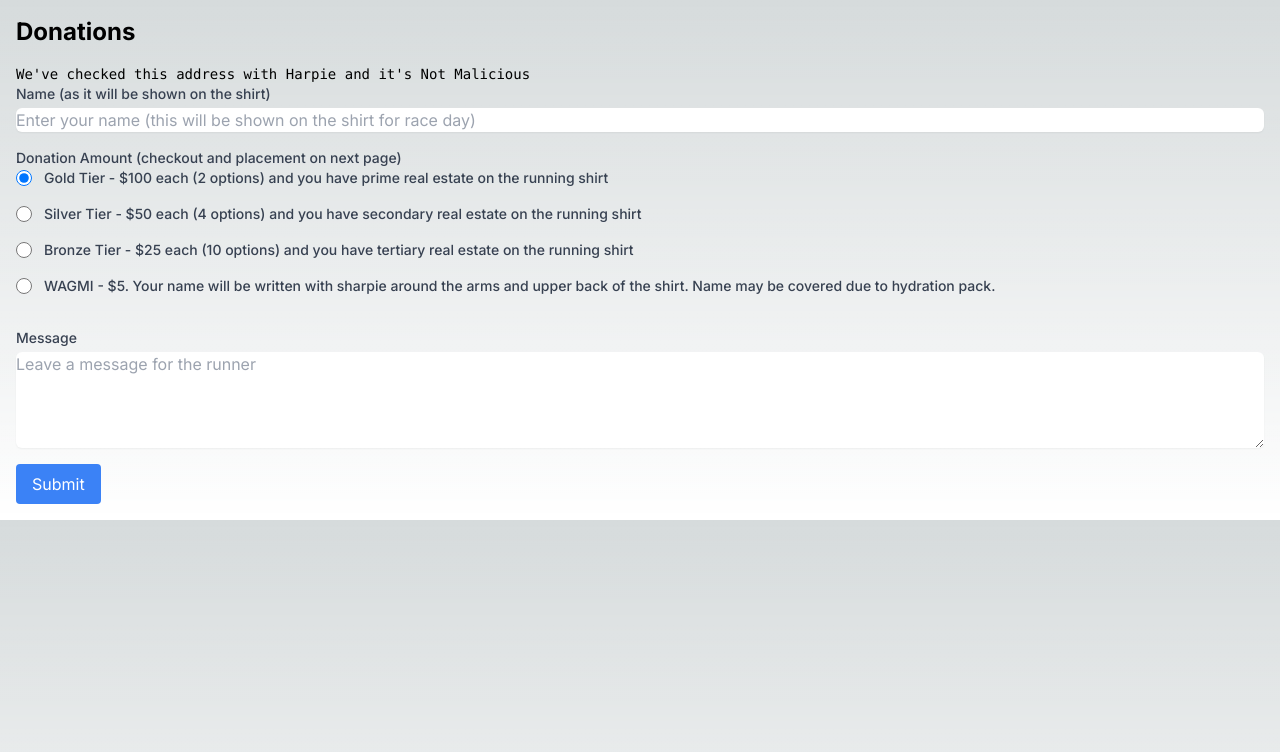
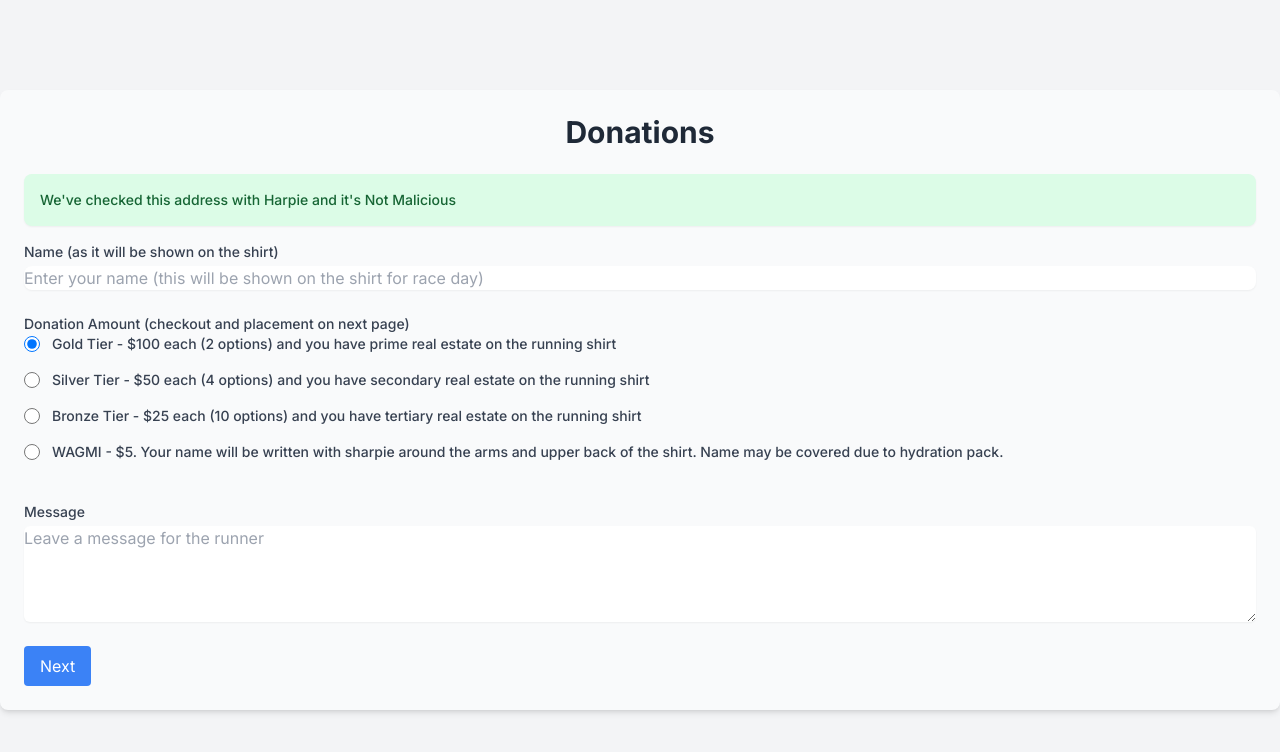
Before and after one commit to finessevanes/ethdenver2024, a Next.js app: page /donations in a window 1280 px wide. Shown: the top 752 px of the page. Built offline with nearby package versions, Linux system fonts and the light colour scheme; no server answers.

Commit message:
cuter ui for donations

```diff
--- a/src/app/donations/page.tsx
+++ b/src/app/donations/page.tsx
@@ -67,14 +67,23 @@ export default function Donations() {
   }, []);
 
   return (
-    <div className='container mx-auto p-4'>
-      <h1 className='text-2xl font-bold mb-4'>Donations</h1>
-      <div className='z-10 max-w-5xl w-full items-center justify-between font-mono text-sm lg:flex'>
-        {" We've checked this address with Harpie and it's "}
+    <div className='flex items-center justify-center min-h-screen bg-gray-100'>
+      <div className='container mx-auto p-6 bg-gray-50 rounded-lg shadow-md'>
+        <h1 className='text-3xl font-bold text-center text-gray-800 mb-6'>
+          Donations
+        </h1>
+        <div
+          className={`p-4 mb-4 text-sm font-medium rounded-lg shadow-sm ${
+            isMalicious
+              ? "bg-red-100 text-red-800"
+              : "bg-green-100 text-green-800"
+          }`}
+        >
+          {"We've checked this address with Harpie and it's "}
           {isMalicious ? "Malicious" : "Not Malicious"}
         </div>
-      <form onSubmit={handleSubmit}>
-        <div className='mb-4'>
+        <form onSubmit={handleSubmit} className='space-y-6'>
+          <div>
             <label
               htmlFor='name'
               className='block text-sm font-medium text-gray-700'
@@ -88,7 +97,7 @@ export default function Donations() {
               value={formData.name}
               onChange={handleInputChange}
               placeholder='Enter your name (this will be shown on the shirt for race day)'
-            className='mt-1 block w-full text-black rounded-md border-gray-300 shadow-sm focus:border-indigo-300 focus:ring focus:ring-indigo-200 focus:ring-opacity-50'
+              className='mt-1 block w-full rounded-lg border-gray-300 shadow-sm focus:border-blue-500 focus:ring focus:ring-blue-500 focus:ring-opacity-50'
               required
             />
           </div>
@@ -167,9 +176,10 @@ export default function Donations() {
             type='submit'
             className='px-4 py-2 bg-blue-500 text-white rounded hover:bg-blue-600'
           >
-          Submit
+            Next
           </button>
         </form>
       </div>
+    </div>
   );
 }
--- a/src/app/placement/page.tsx
+++ b/src/app/placement/page.tsx
@@ -72,7 +72,7 @@ export default function Placement({
               className='bg-blue-500 hover:bg-blue-700 text-black font-bold py-2 px-4 rounded focus:outline-none focus:shadow-outline'
               type='submit'
             >
-              Continue
+              Submit
             </button>
           </div>
         </div>
```
Lines whose indentation alone changed are shown as unchanged.
